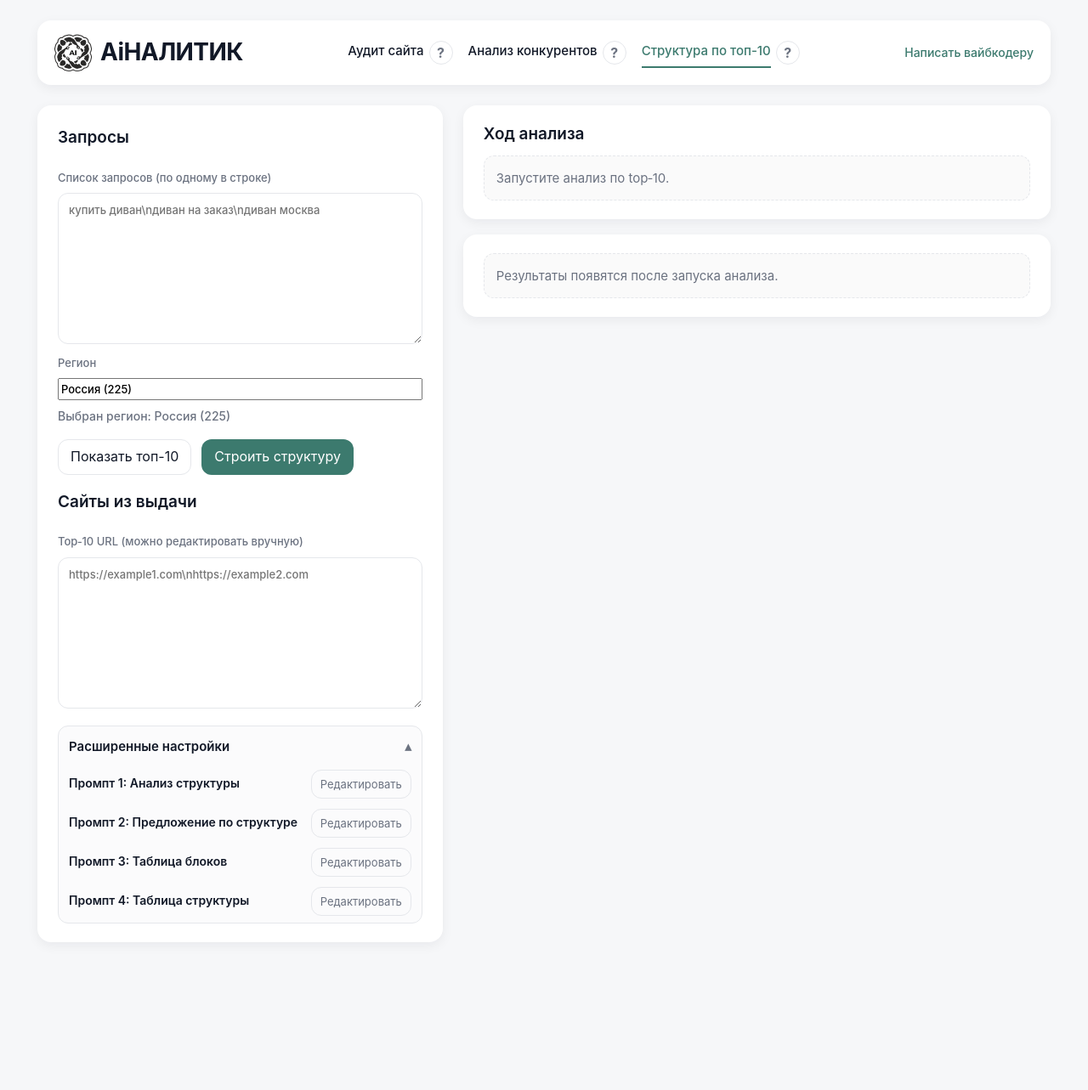
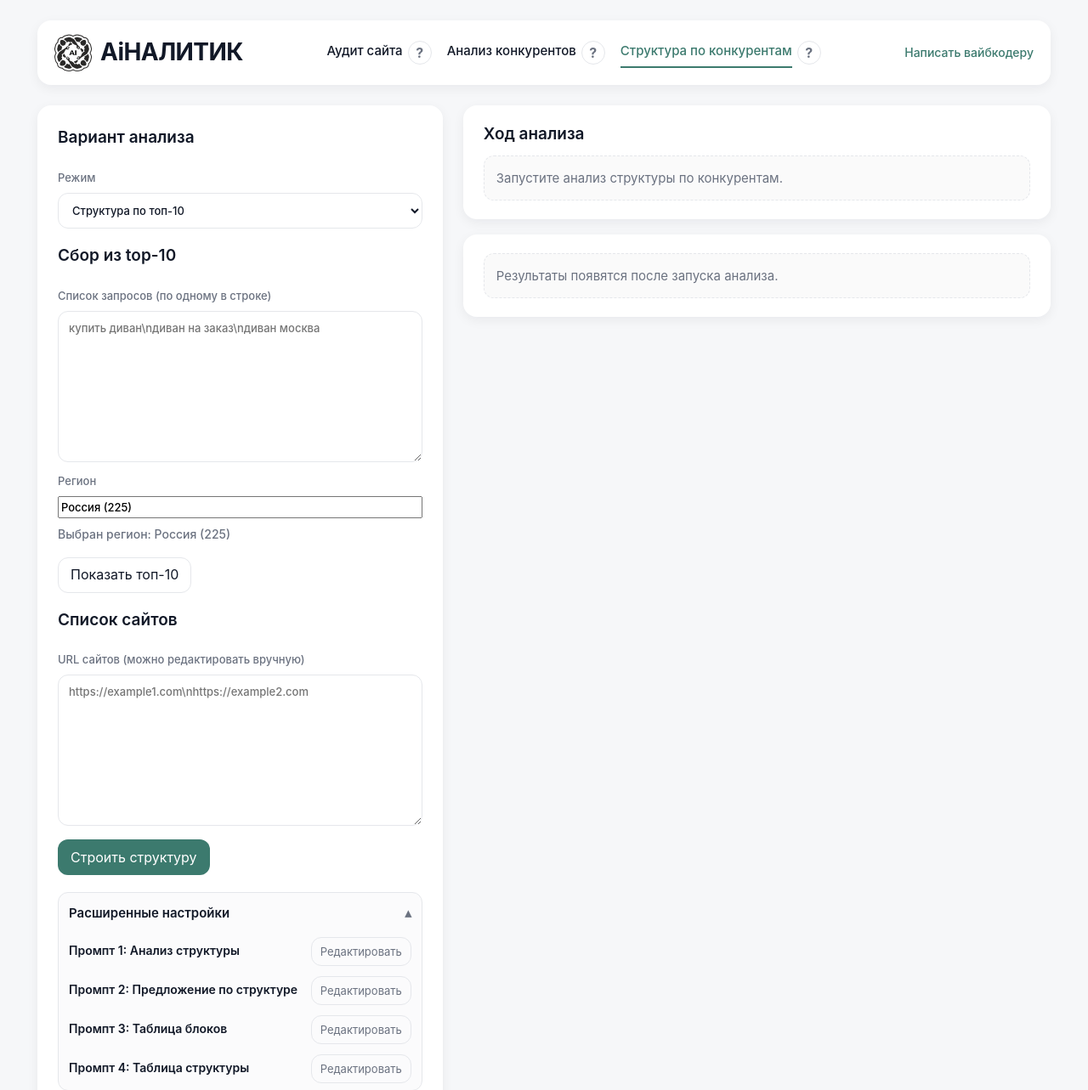
Before and after one commit to sevavsegdakotov/ai-auditor, a FastAPI app: page /top10-structure in a window 1280 px wide. Shown: the top 1283 px of the page at 85% size. Before the commit the page ends 1087 px from the top, so only its background shows below. Run offline with FastAPI, Linux system fonts and the light colour scheme; data that the repository does not hold is empty.

Commit message:
Add competitors normalized blocks output and split Sheets webhooks by tool

```diff
--- a/app/apps_script_sheets.py
+++ b/app/apps_script_sheets.py
@@ -14,8 +14,8 @@ from app.config import settings
 
 
 class AppsScriptSheetsExporter:
-    def __init__(self) -> None:
-        webhook_url = settings.google_sheets_webhook_url.strip()
+    def __init__(self, webhook_url: str | None = None) -> None:
+        webhook_url = (webhook_url or settings.google_sheets_webhook_url).strip()
         if not webhook_url:
             raise RuntimeError("Не задан GOOGLE_SHEETS_WEBHOOK_URL.")
         self.webhook_url = webhook_url
--- a/app/config.py
+++ b/app/config.py
@@ -16,6 +16,10 @@ class Settings:
     keyso_base_url: str = os.getenv("KEYSO_BASE_URL", "https://api.keys.so")
     keyso_timeout_seconds: int = int(os.getenv("KEYSO_TIMEOUT_SECONDS", "45"))
     keyso_verify_ssl: bool = os.getenv("KEYSO_VERIFY_SSL", "true").lower() == "true"
+    google_sheets_webhook_url_site: str = os.getenv("GOOGLE_SHEETS_WEBHOOK_URL_SITE", "")
+    google_sheets_webhook_url_competitors: str = os.getenv("GOOGLE_SHEETS_WEBHOOK_URL_COMPETITORS", "")
+    google_sheets_webhook_url_structure: str = os.getenv("GOOGLE_SHEETS_WEBHOOK_URL_STRUCTURE", "")
+    # Legacy fallback (kept for backwards compatibility).
     google_sheets_webhook_url: str = os.getenv("GOOGLE_SHEETS_WEBHOOK_URL", "")
     google_sheets_webhook_token: str = os.getenv("GOOGLE_SHEETS_WEBHOOK_TOKEN", "")
     google_sheets_verify_ssl: bool = os.getenv("GOOGLE_SHEETS_VERIFY_SSL", "true").lower() == "true"
--- a/app/main.py
+++ b/app/main.py
@@ -15,6 +15,7 @@ from fastapi.templating import Jinja2Templates
 from playwright.async_api import async_playwright
 
 from app.crawler import collect_page_artifacts
+from app.config import settings
 from app.keyso import KeysoClient
 from app.llm import LLMClient
 from app.metrics import TopPage, dataframe_preview, parse_metrics_files
@@ -317,6 +318,24 @@ COMPETITOR_PROMPT_3 = """ПРОМПТ 3. Формирование оптимал
 - Нет выдуманных фактов/условий.
 
 Начинай работу сразу после получения входных данных, если иное не указано мастер-промптом.
+"""
+
+COMPETITOR_TABLE_BLOCKS_PROMPT = """ПРОМПТ 4. Нормализованный список блоков конкурентов
+
+Задача: на основании результата «Анализ структуры» подготовить компактный нормализованный список блоков по каждому сайту для сравнения.
+
+Правила:
+- Нормализуй названия: один блок = одно единое имя.
+- Убирай дубли и синонимы.
+- Не добавляй объяснения, выводы и рекомендации.
+- Только фактические блоки, которые реально есть в анализе.
+
+Формат ответа (строго):
+Для каждого сайта:
+<полный URL сайта>
+1. <Стандартизированное название блока>
+2. <Стандартизированное название блока>
+...
 """
 
 COMPETITOR_RUNTIME_GUARD = """Служебное уточнение для выполнения в приложении:
@@ -669,6 +688,7 @@ async def competitors(request: Request) -> HTMLResponse:
             "default_competitor_prompt_1": COMPETITOR_PROMPT_1,
             "default_competitor_prompt_2": COMPETITOR_PROMPT_2,
             "default_competitor_prompt_3": COMPETITOR_PROMPT_3,
+            "default_competitor_table_blocks_prompt": COMPETITOR_TABLE_BLOCKS_PROMPT,
         },
     )
 
@@ -983,6 +1003,7 @@ async def analyze_competitors(
     competitor_prompt_1: str = Form(...),
     competitor_prompt_2: str = Form(...),
     competitor_prompt_3: str = Form(...),
+    competitor_table_blocks_prompt: str = Form(...),
 ) -> JSONResponse:
     run_id = datetime.now().strftime("%Y%m%d_%H%M%S")
     run_screens_dir = SCREENSHOTS_DIR / f"competitors_{run_id}"
@@ -990,8 +1011,10 @@ async def analyze_competitors(
         "run_id": run_id,
         "pages": [],
         "analysis_sites": "",
+        "normalized_blocks": "",
         "analysis_meanings": "",
         "structure_proposal": "",
+        "table_blocks_output": "",
         "errors": [],
     }
 
@@ -1002,8 +1025,9 @@ async def analyze_competitors(
     competitor_prompt_1 = _normalize_competitor_prompt(competitor_prompt_1)
     competitor_prompt_2 = _normalize_competitor_prompt(competitor_prompt_2)
     competitor_prompt_3 = _normalize_competitor_prompt(competitor_prompt_3)
+    competitor_table_blocks_prompt = _normalize_competitor_prompt(competitor_table_blocks_prompt)
 
-    if not competitor_prompt_1 or not competitor_prompt_2 or not competitor_prompt_3:
+    if not competitor_prompt_1 or not competitor_prompt_2 or not competitor_prompt_3 or not competitor_table_blocks_prompt:
         result["errors"].append("Заполните все промпты для анализа конкурентов.")
         return JSONResponse(content=result)
 
@@ -1024,6 +1048,14 @@ async def analyze_competitors(
             f"{COMPETITOR_RUNTIME_GUARD}\n\n{COMPETITOR_STAGE_1_GUARD}\n\n{competitor_prompt_1}",
             common_payload,
         )
+        result["normalized_blocks"] = await llm.analyze(
+            f"{COMPETITOR_RUNTIME_GUARD}\n\n{COMPETITOR_STAGE_1_GUARD}\n\n{competitor_table_blocks_prompt}",
+            {
+                **common_payload,
+                "analysis_sites": result["analysis_sites"],
+            },
+        )
+        result["table_blocks_output"] = result["normalized_blocks"]
         result["analysis_meanings"] = await llm.analyze(
             f"{COMPETITOR_RUNTIME_GUARD}\n\n{COMPETITOR_STAGE_2_GUARD}\n\n{competitor_prompt_2}",
             common_payload,
@@ -1241,6 +1273,24 @@ async def export_google_sheets(payload: dict = Body(...)) -> JSONResponse:
     report_payload = payload.get("payload")
     if not isinstance(report_payload, dict):
         return JSONResponse(content={"errors": ["Неверный формат payload для экспорта."]}, status_code=400)
+
+    webhook_url = ""
+    if report_type == "site":
+        webhook_url = settings.google_sheets_webhook_url_site.strip()
+    elif report_type == "competitors":
+        webhook_url = settings.google_sheets_webhook_url_competitors.strip()
+    elif report_type == "top10":
+        webhook_url = settings.google_sheets_webhook_url_structure.strip()
+
+    # Legacy fallback: if specific URL is not set, use generic webhook URL.
+    if not webhook_url:
+        webhook_url = settings.google_sheets_webhook_url.strip()
+
+    if not webhook_url:
+        return JSONResponse(
+            content={"errors": [f"Для инструмента report_type={report_type} не настроен webhook Google Sheets."]},
+            status_code=400,
+        )
     if report_type == "top10":
         # Для таблицы используем отдельные, строго нормализованные представления, если они есть.
         table_blocks = str(report_payload.get("table_blocks_output", "") or "").strip()
@@ -1249,10 +1299,20 @@ async def export_google_sheets(payload: dict = Body(...)) -> JSONResponse:
             report_payload["analysis_structure"] = table_blocks
         if table_structure:
             report_payload["structure_proposal"] = table_structure
+    elif report_type == "competitors":
+        # Экспорт конкурентов совместим с таблицей top10: лист 1 (блоки), лист 2 (структура).
+        table_blocks = str(report_payload.get("table_blocks_output", "") or report_payload.get("normalized_blocks", "")).strip()
+        if table_blocks:
+            report_payload["analysis_structure"] = table_blocks
+        elif report_payload.get("analysis_sites"):
+            report_payload["analysis_structure"] = str(report_payload.get("analysis_sites"))
+        if report_payload.get("structure_proposal"):
+            report_payload["structure_proposal"] = str(report_payload.get("structure_proposal"))
+        report_type = "top10"
     try:
         from app.apps_script_sheets import AppsScriptSheetsExporter
 
-        exporter = AppsScriptSheetsExporter()
+        exporter = AppsScriptSheetsExporter(webhook_url=webhook_url)
         result = exporter.export(report_type, report_payload)
         return JSONResponse(content=result)
     except Exception as exc:  # noqa: BLE001
--- a/static/top10.js
+++ b/static/top10.js
@@ -1,5 +1,7 @@
 (() => {
   const form = document.getElementById("top10-form");
+  const structureMode = document.getElementById("structure-mode");
+  const top10SourceBlock = document.getElementById("top10-source-block");
   const queriesField = document.getElementById("top10-queries");
   const regionSearchField = document.getElementById("top10-region-search");
   const regionField = document.getElementById("top10-region-id");
@@ -58,7 +60,8 @@
   const updateProgress = () => {
     const elapsed = (Date.now() - startTs) / 1000;
     const remaining = progress > 2 ? elapsed * ((100 - progress) / progress) : 150;
-    let status = "Этап 1/4: получение top-10";
+    const isTop10Mode = !structureMode || structureMode.value === "top10";
+    let status = isTop10Mode ? "Этап 1/4: получение top-10" : "Этап 1/4: подготовка списка сайтов";
     if (progress >= 28) status = "Этап 2/4: скриншоты и текст";
     if (progress >= 62) status = "Этап 3/4: анализ структуры";
     if (progress >= 85) status = "Этап 4/4: предложение по структуре";
@@ -102,7 +105,7 @@
     window.setTimeout(() => {
       progressWrap.classList.add("hidden");
       progressIdle.classList.remove("hidden");
-      progressIdle.textContent = "Анализ top-10 завершён.";
+      progressIdle.textContent = "Анализ структуры завершён.";
     }, 700);
   };
 
@@ -242,7 +245,7 @@
     lastResult = payload;
     emptyState.classList.add("hidden");
     resultView.classList.remove("hidden");
-    runTitle.textContent = `Отчёт по top-10 ${payload.run_id || ""}`.trim();
+    runTitle.textContent = `Отчёт: структура по конкурентам ${payload.run_id || ""}`.trim();
     renderErrors(payload.errors || []);
 
     const urls = payload.urls || [];
@@ -258,6 +261,20 @@
     (payload.pages || []).forEach((page) => pagesGrid.appendChild(createPageCard(page)));
   };
 
+  const syncStructureMode = () => {
+    const isTop10Mode = !structureMode || structureMode.value === "top10";
+    if (top10SourceBlock) top10SourceBlock.classList.toggle("hidden", !isTop10Mode);
+    if (showBtn) showBtn.classList.toggle("hidden", !isTop10Mode);
+    if (queriesField) queriesField.required = isTop10Mode;
+    if (fetchStatus && !isTop10Mode) fetchStatus.classList.add("hidden");
+    if (progressIdle && !progressWrap.classList.contains("hidden")) return;
+    if (progressIdle) {
+      progressIdle.textContent = isTop10Mode
+        ? "Запустите анализ структуры по конкурентам."
+        : "Запустите анализ по списку сайтов.";
+    }
+  };
+
   const collectQueriesAndRegion = () => {
     const queries = (queriesField.value || "").trim();
     const parsed = parseRegionId(regionSearchField.value);
@@ -269,6 +286,9 @@
   };
 
   const showTop10 = async () => {
+    if (structureMode && structureMode.value !== "top10") {
+      return;
+    }
     const { queries, region } = collectQueriesAndRegion();
     if (!queries) {
       renderErrors(["Добавьте хотя бы один поисковый запрос."]);
@@ -359,6 +379,11 @@
 
   showBtn.addEventListener("click", showTop10);
 
+  if (structureMode) {
+    structureMode.addEventListener("change", syncStructureMode);
+    syncStructureMode();
+  }
+
   form.addEventListener("submit", async (event) => {
     event.preventDefault();
     startProgress();
--- a/templates/index.html
+++ b/templates/index.html
@@ -23,8 +23,8 @@
           <button class="help-icon-btn tool-help-btn" type="button" data-help-title="Анализ конкурентов" data-help-text="Собирает скриншоты и текст страниц конкурентов, затем формирует отдельные вкладки: анализ структуры, анализ смыслов и предложение по структуре.">?</button>
         </div>
         <div class="tool-item">
-          <a class="tool-link" href="/top10-structure">Структура по топ-10</a>
-          <button class="help-icon-btn tool-help-btn" type="button" data-help-title="Структура по топ-10" data-help-text="По списку запросов и региону получает top-10 URL из выдачи, анализирует страницы и предлагает оптимальную структуру с учетом частотных блоков.">?</button>
+          <a class="tool-link" href="/top10-structure">Структура по конкурентам</a>
+          <button class="help-icon-btn tool-help-btn" type="button" data-help-title="Структура по конкурентам" data-help-text="Два режима: «Структура по топ-10» (сбор URL по запросам и региону) и «Структура по списку сайтов» (ручной список URL). В обоих режимах сервис анализирует страницы и строит структуру.">?</button>
         </div>
       </nav>
       <a class="vibecoder-link" href="https://t.me/sevavsegdakotov" target="_blank" rel="noreferrer">Написать вайбкодеру</a>
--- a/templates/top10_structure.html
+++ b/templates/top10_structure.html
@@ -23,8 +23,8 @@
           <button class="help-icon-btn tool-help-btn" type="button" data-help-title="Анализ конкурентов" data-help-text="Собирает скриншоты и текст страниц конкурентов, затем формирует отдельные вкладки: анализ структуры, анализ смыслов и предложение по структуре.">?</button>
         </div>
         <div class="tool-item">
-          <a class="tool-link active" href="/top10-structure">Структура по топ-10</a>
-          <button class="help-icon-btn tool-help-btn" type="button" data-help-title="Структура по топ-10" data-help-text="По списку запросов и региону получает top-10 URL из выдачи, анализирует страницы и предлагает оптимальную структуру с учетом частотных блоков.">?</button>
+          <a class="tool-link active" href="/top10-structure">Структура по конкурентам</a>
+          <button class="help-icon-btn tool-help-btn" type="button" data-help-title="Структура по конкурентам" data-help-text="Два режима: «Структура по топ-10» (сбор URL по запросам и региону) и «Структура по списку сайтов» (ручной список URL). В обоих режимах сервис анализирует страницы и строит структуру.">?</button>
         </div>
       </nav>
       <a class="vibecoder-link" href="https://t.me/sevavsegdakotov" target="_blank" rel="noreferrer">Написать вайбкодеру</a>
@@ -34,7 +34,17 @@
       <aside class="card left-panel">
         <form id="top10-form" class="form-grid">
           <section class="form-section">
-            <h2>Запросы</h2>
+            <h2>Вариант анализа</h2>
+            <label class="field-label">Режим
+              <select id="structure-mode" name="structure_mode">
+                <option value="top10" selected>Структура по топ-10</option>
+                <option value="list">Структура по списку сайтов</option>
+              </select>
+            </label>
+          </section>
+
+          <section id="top10-source-block" class="form-section">
+            <h2>Сбор из top-10</h2>
             <label class="field-label">Список запросов (по одному в строке)
               <textarea id="top10-queries" name="search_queries" rows="8" placeholder="купить диван\nдиван на заказ\nдиван москва" required></textarea>
             </label>
@@ -46,16 +56,18 @@
             </label>
             <div class="actions-row">
               <button id="top10-show-btn" class="btn-secondary" type="button">Показать топ-10</button>
-              <button id="top10-build-btn" class="btn-primary" type="submit">Строить структуру</button>
             </div>
           </section>
 
           <section class="form-section">
-            <h2>Сайты из выдачи</h2>
-            <label class="field-label">Top‑10 URL (можно редактировать вручную)
+            <h2>Список сайтов</h2>
+            <label class="field-label">URL сайтов (можно редактировать вручную)
               <textarea id="top10-urls" name="top10_urls" rows="8" placeholder="https://example1.com\nhttps://example2.com"></textarea>
               <span id="top10-fetch-status" class="muted hidden">Идёт сборка топ-10…</span>
             </label>
+            <div class="actions-row">
+              <button id="top10-build-btn" class="btn-primary" type="submit">Строить структуру</button>
+            </div>
           </section>
 
           <section class="form-section">
@@ -98,12 +110,12 @@
               <strong id="top10-progress-status">Идёт анализ…</strong>
               <span id="top10-progress-percent">0%</span>
             </div>
-            <div class="progress-track" aria-label="Прогресс анализа топ-10">
+            <div class="progress-track" aria-label="Прогресс анализа структуры по конкурентам">
               <div id="top10-progress-bar" class="progress-bar"></div>
             </div>
             <p id="top10-progress-eta" class="muted">Примерное время до окончания: ~02:30</p>
           </div>
-          <div id="top10-progress-idle" class="empty-inline">Запустите анализ по top‑10.</div>
+          <div id="top10-progress-idle" class="empty-inline">Запустите анализ структуры по конкурентам.</div>
         </section>
 
         <section class="card report-card">
@@ -111,7 +123,7 @@
 
           <div id="top10-result-view" class="hidden">
             <div class="report-header">
-              <h2 id="top10-run-title">Отчёт по top‑10</h2>
+              <h2 id="top10-run-title">Отчёт: структура по конкурентам</h2>
               <div class="report-actions">
                 <button id="top10-export-sheets-btn" class="btn-secondary" type="button">Отправить в таблицы</button>
               </div>
@@ -121,7 +133,7 @@
             <h3>Использованные URL</h3>
             <pre id="top10-urls-used"></pre>
 
-            <div class="tab-row" role="tablist" aria-label="Вкладки отчёта top-10">
+            <div class="tab-row" role="tablist" aria-label="Вкладки отчёта по конкурентам">
               <button class="tab-btn top10-tab-btn active" type="button" role="tab" aria-selected="true" data-target="top10-panel-analysis">Анализ</button>
               <button class="tab-btn top10-tab-btn" type="button" role="tab" aria-selected="false" data-target="top10-panel-structure">Предложение по структуре</button>
             </div>
```
Also changed, not shown: static/competitors.js (+6 -2 lines), templates/competitors.html (+14 -3 lines), 1 other file.
